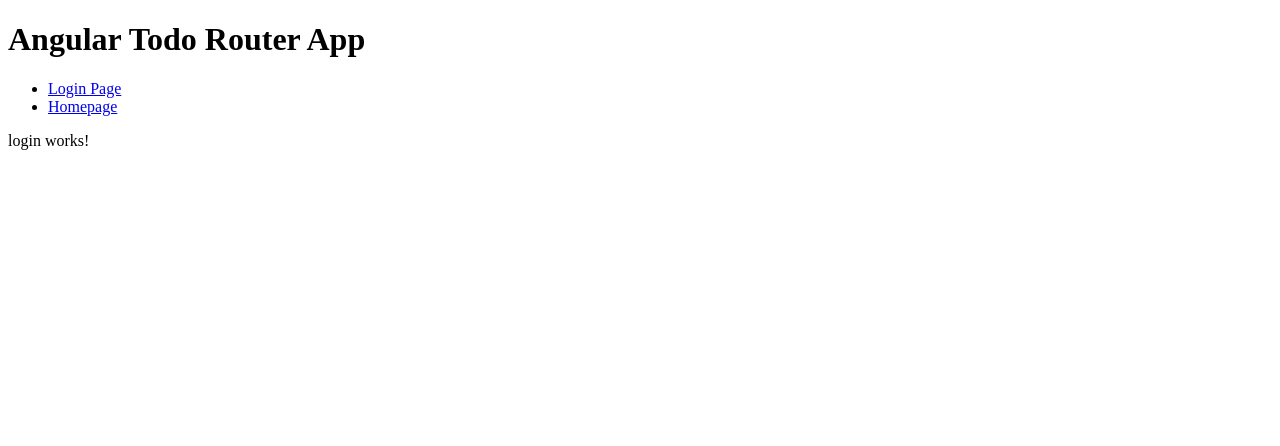
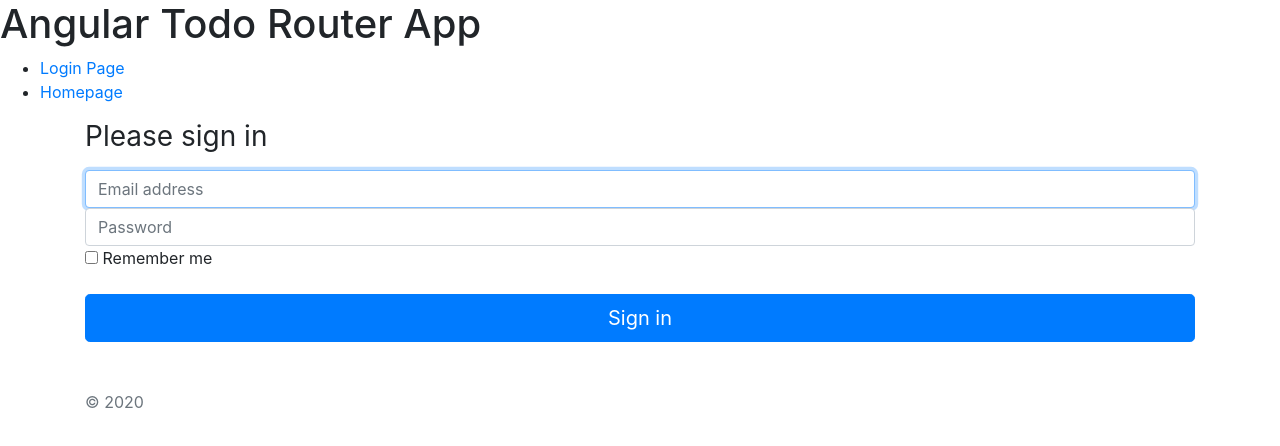
Before and after one commit to Mizzou-CSIT4830-CS7830-F20/todo-app-multiview, an Angular app: page /login in a window 1280 px wide. Shown: the top 446 px of the page. Built offline with nearby package versions, Linux system fonts and the light colour scheme.

Commit message:
Added the login form with bootstrap

```diff
--- a/angular.json
+++ b/angular.json
@@ -24,6 +24,7 @@
               "src/assets"
             ],
             "styles": [
+              "node_modules/bootstrap/dist/css/bootstrap.min.css",
               "src/styles.css"
             ],
             "scripts": []
--- a/package.json
+++ b/package.json
@@ -16,9 +16,12 @@
     "@angular/compiler": "~10.1.3",
     "@angular/core": "~10.1.3",
     "@angular/forms": "~10.1.3",
+    "@angular/localize": "~10.1.3",
     "@angular/platform-browser": "~10.1.3",
     "@angular/platform-browser-dynamic": "~10.1.3",
     "@angular/router": "~10.1.3",
+    "@ng-bootstrap/ng-bootstrap": "^7.0.0",
+    "bootstrap": "^4.5.0",
     "rxjs": "~6.6.0",
     "tslib": "^2.0.0",
     "zone.js": "~0.10.2"
--- a/src/app/app.module.ts
+++ b/src/app/app.module.ts
@@ -6,6 +6,7 @@
 import { LoginComponent } from './components/login/login.component';
 import { HomepageComponent } from './components/homepage/homepage.component';
 import { PageNotFoundComponent } from './components/page-not-found/page-not-found.component';
+import { NgbModule } from '@ng-bootstrap/ng-bootstrap';
 
 @NgModule({
   declarations: [
@@ -16,7 +17,8 @@
   ],
   imports: [
     BrowserModule,
-    AppRoutingModule
+    AppRoutingModule,
+    NgbModule
   ],
   providers: [],
   bootstrap: [AppComponent]
--- a/src/app/components/login/login.component.html
+++ b/src/app/components/login/login.component.html
@@ -1 +1,16 @@
-<p>login works!</p>
+<div class="container">
+    <form class="form-signin">
+        <h1 class="h3 mb-3 font-weight-normal">Please sign in</h1>
+        <label for="inputEmail" class="sr-only">Email Address</label>
+        <input type="email" id="inputEmail" class="form-control" placeholder="Email address" required autofocus>
+        <label for="inputPassword" class="sr-only">Password</label>
+        <input type="password" id="inputPassword" class="form-control" placeholder="Password" required>
+        <div class="checkbox mb-3">
+            <label>
+                <input type="checkbox" value="remember-me"> Remember me
+            </label>
+        </div>
+        <button class="btn btn-lg btn-primary btn-block" type="submit">Sign in</button>
+        <p class="mt-5 mb-3 text-muted">&copy; 2020</p>
+    </form>
+</div>
--- a/src/polyfills.ts
+++ b/src/polyfills.ts
@@ -1,3 +1,7 @@
+/***************************************************************************************************
+ * Load `$localize` onto the global scope - used if i18n tags appear in Angular templates.
+ */
+import '@angular/localize/init';
 /**
  * This file includes polyfills needed by Angular and is loaded before the app.
  * You can add your own extra polyfills to this file.
```
Also changed, not shown: 1 other file (tests, documents, lock files or other folders).
